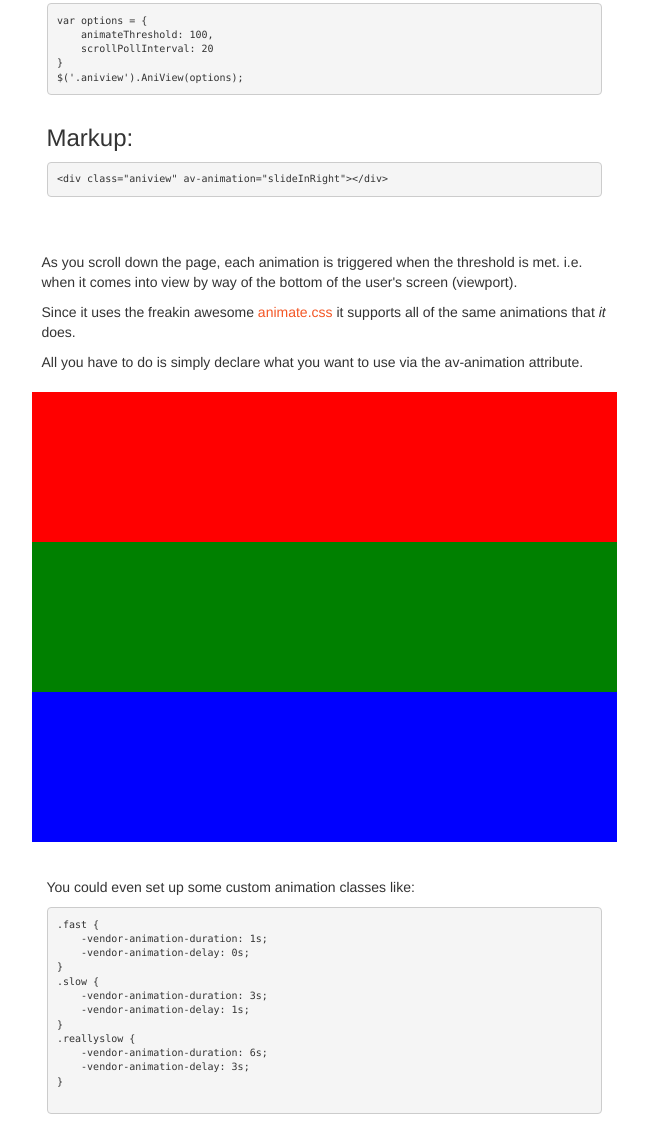
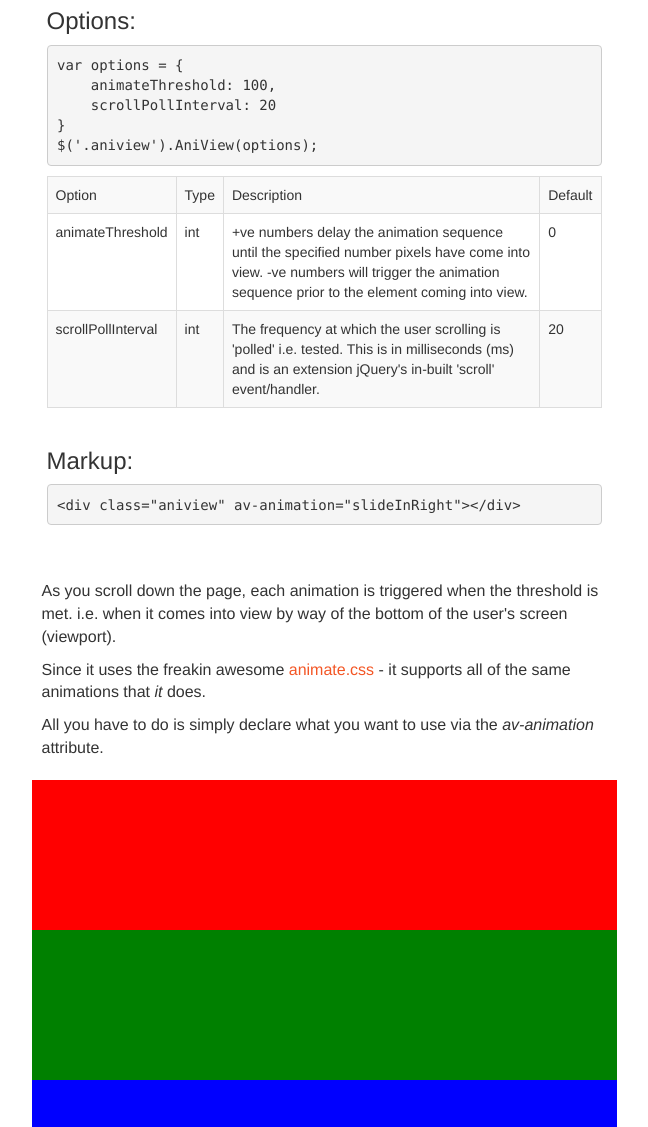
Before and after one commit to jjcosgrove/jquery-aniview, a plain HTML site: page index.html in a window 1280 px wide. Shown: the part 590-1717 px from the top of the page, without its empty margins (316-964 px from the left). Drawn offline with nearby package versions, Linux system fonts and the light colour scheme.

Commit message:
Tweaked styling, index.html content and updated AniView library with latest version

```diff
--- a/css/style.css
+++ b/css/style.css
@@ -1,9 +1,11 @@
 html, body {
     padding-bottom: 100px;
+    font-family: "Helvetica Neue",Helvetica,Arial,sans-serif !important;
+    font-size: 16px;
 }
 .title {
     margin-top: 50px;
-    font-size: 60px;
+    font-size: 72px;
 }
 .options {
     margin: 25px 0 35px 0;
@@ -15,7 +17,10 @@ html, body {
     margin-bottom: 35px;
 }
 pre {
-    font-size: 10px;
+    font-size: 14px;
+}
+.options-table {
+    font-size: 14px;
 }
 .more-info {
     margin-top: 35px;
--- a/index.html
+++ b/index.html
@@ -21,7 +21,7 @@
                     <p class="text-center">
                         Written by <a target="_blank" href="http://www.jjcosgrove.com">Jonathan James Cosgrove</a>
                     </p>
-                    <p class="text-center">A jQuery plugin that employs animate.css to enable animations when content comes into view.</p>
+                    <p class="text-center">A jQuery plugin that works in harmony with animate.css in order to enable animations only when content comes into view.</p>
                 </div>
             </div>
             <div class="row options">
@@ -40,7 +40,7 @@
                 <div class="col-md-6 col-md-offset-3 text-center">
                     <p class="text-center aniview description" av-animation="fadeInUp">
                         jQuery AniView is a minimal (~1KB) jQuery plugin that allows you to add animations to your
-                        webpages with nothing more than a class identifier and a single data attribute with a couple of optional... options.<br><br>Scroll down to see how it works!
+                        webpages with nothing more than a class identifier and a single data attribute. There are also a couple of optional... options.<br><br>Scroll down to see how it works!
                     </p>
                 </div>
             </div>
@@ -62,6 +62,21 @@ $('.aniview').AniView(options);</pre>
                 </div>
             </div>
             <div class="row">
+                <div class="col-md-6 col-md-offset-3 aniview slow options-table" av-animation="fadeIn">
+                    <table class="table table-striped table-bordered">
+                        <tr>
+                            <td>Option</td><td>Type</td><td>Description</td><td>Default</td>
+                        </tr>
+                        <tr>
+                            <td>animateThreshold</td><td>int</td><td>+ve numbers delay the animation sequence until the specified number pixels have come into view. -ve numbers will trigger the animation sequence prior to the element coming into view.</td><td>0</td>
+                        </tr>
+                        <tr>
+                            <td>scrollPollInterval</td><td>int</td><td>The frequency at which the user scrolling is 'polled' i.e. tested. This is in milliseconds (ms) and is an extension jQuery's in-built 'scroll' event/handler.</td><td>20</td>
+                        </tr>
+                    </table>
+                </div>
+            </div>
+            <div class="row">
                 <div class="col-md-6 col-md-offset-3 aniview" av-animation="slideInRight">
                     <h3>Markup:</h3>
                     <pre>&lt;div class="aniview" av-animation="slideInRight"&gt;&lt;/div&gt;</pre>
@@ -74,11 +89,11 @@ $('.aniview').AniView(options);</pre>
                         i.e. when it comes into view by way of the bottom of the user's screen (viewport).
                     </p>
                     <p>
-                        Since it uses the freakin awesome <a target="_blank" href="https://daneden.github.io/animate.css/"><span class="animatecss-link">animate.css</span></a>
+                        Since it uses the freakin awesome <a target="_blank" href="https://daneden.github.io/animate.css/"><span class="animatecss-link">animate.css</span></a> -
                         it supports all of the same animations that <em>it</em> does.
                     </p>
                     <p>
-                        All you have to do is simply declare what you want to use via the av-animation attribute.
+                        All you have to do is simply declare what you want to use via the <em>av-animation</em> attribute.
                     </p>
                 </div>
             </div>
@@ -96,7 +111,7 @@ $('.aniview').AniView(options);</pre>
             </div>
             <div class="row">
                 <div class="col-md-6 col-md-offset-3 aniview custom-classes" av-animation="slideInLeft">
-                    <p>You could even set up some custom animation classes like:</p>
+                    <p>You could even set up some custom animation classes so that animations occur in a specific order, e.g:</p>
                     <pre>
 .fast {
     -vendor-animation-duration: 1s;
@@ -109,8 +124,7 @@ $('.aniview').AniView(options);</pre>
 .reallyslow {
     -vendor-animation-duration: 6s;
     -vendor-animation-delay: 3s;
-}
-    </pre>
+}</pre>
                 </div>
             </div>
             <div class="row">
@@ -130,7 +144,7 @@ $('.aniview').AniView(options);</pre>
             </div>
             <div class="row">
                 <div class="col-md-6 col-md-offset-3 aniview conclusion" av-animation="fadeInUp">
-                    That should be enough to get you up and running!
+                    That should be enough to get you up and running! Check it out!
                 </div>
             </div>
             <div class="row options">
```
Also changed, not shown: css/style.min.css, js/jquery.aniview.js, js/jquery.aniview.min.js.
